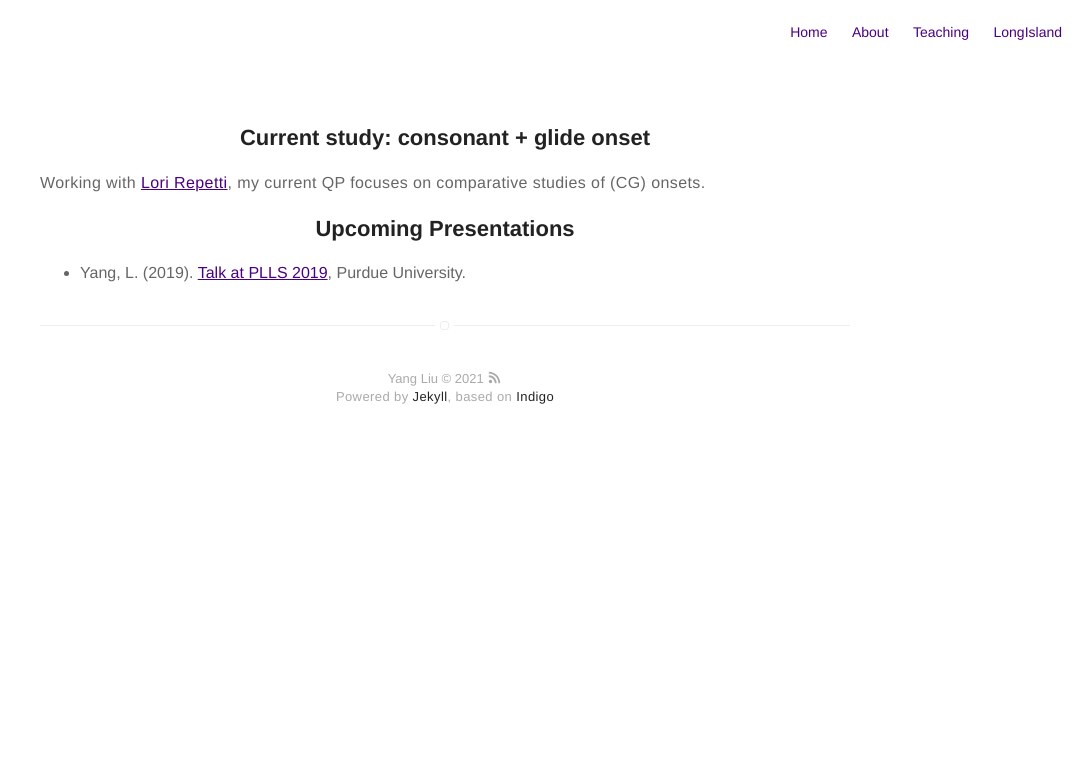
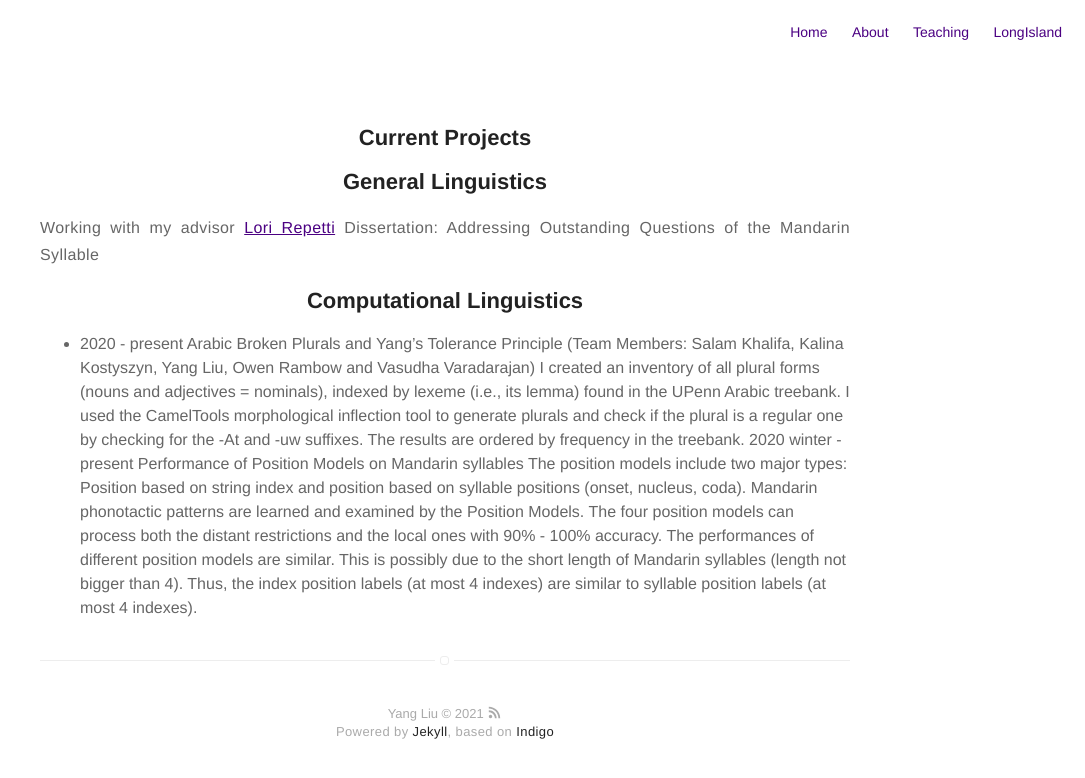
Before and after one commit to coglo/coglo.github.io, a Jekyll site: the page built from projects.html, in a window 1280 px wide. Shown: the top 778 px of the page, without its empty margins (195-1280 px from the left). Built offline with Jekyll 4.4.1, drawn with Linux system fonts in a browser that asks for light colours.

Commit message:
Update projects.html

```diff
--- a/projects.html
+++ b/projects.html
@@ -24,24 +24,32 @@ title: Proj
 
 
 <center>
-<h2> Current study: consonant + glide onset </h2>
+<h2> Current Projects </h2>
 </center>
 
-
+<center>
+<h2> General Linguistics </h2>
+</center>
 
 <p  style="text-align:justify">
-Working with <A HREF="https://linguistics.stonybrook.edu/people/_bios/_linguistics-faculty/lori-repetti.php/">Lori Repetti</A>, my current QP focuses on comparative studies of (CG) onsets.
+Working with my advisor <A HREF="https://linguistics.stonybrook.edu/faculty/lori.repetti/index.php/">Lori Repetti</A>
+Dissertation: Addressing Outstanding Questions of the Mandarin Syllable
 </p>
 
 
 <center>
-<h2> Upcoming Presentations </h2>
+<h2> Computational Linguistics </h2>
 </center>
-
-
 
 <ul>
 <li>
-Yang, L. (2019). <A HREF="http://purduelangconf.wixsite.com/plls/"> Talk at PLLS 2019</A>, Purdue University.
+2020 - present
+Arabic Broken Plurals and Yang’s Tolerance Principle
+(Team Members: Salam Khalifa, Kalina Kostyszyn, Yang Liu, Owen Rambow and Vasudha Varadarajan) I created an inventory of all plural forms (nouns and adjectives = nominals), indexed by lexeme (i.e., its lemma) found in the UPenn Arabic treebank. I used the CamelTools morphological inflection tool to generate plurals and check if the plural is a regular one by checking for the -At and -uw suffixes.  The results are ordered by frequency in the treebank.
+
+2020 winter - present
+Performance of Position Models on Mandarin syllables
+The position models include two major types: Position based on string index and position based on syllable positions (onset, nucleus, coda). Mandarin phonotactic patterns are learned and examined by the Position Models. The four position models can process both the distant restrictions and the local ones with 90% - 100% accuracy. The performances of different position models are similar. This is possibly due to the short length of Mandarin syllables (length not bigger than 4). Thus, the index position labels (at most 4 indexes) are similar to syllable position labels (at most 4 indexes).
+
 </li>
 </ul>
```
